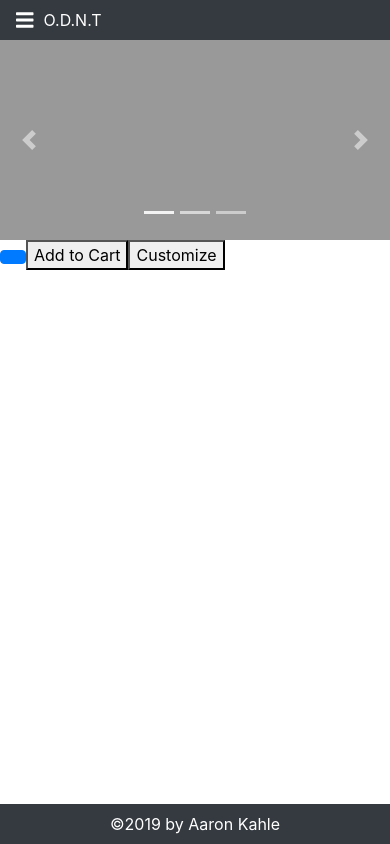
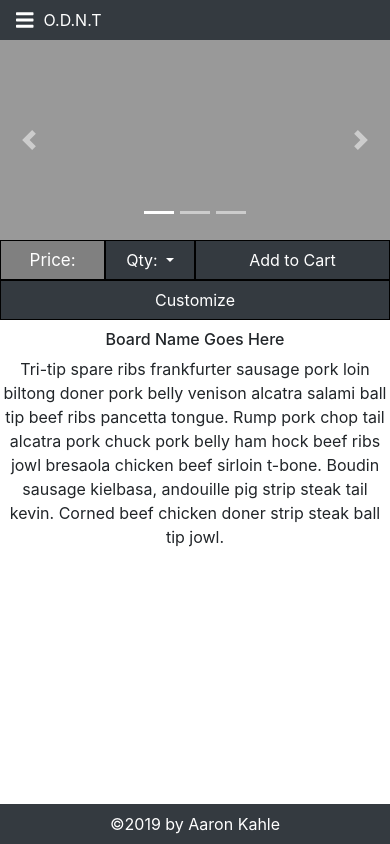
Before and after one commit to mattcbodily/longboard-shop, a React (Create React App) app: page /#/board/1 in a window 390 px wide. Built offline with nearby package versions, Linux system fonts and the light colour scheme.

Commit message:
selected board mobile view finished

```diff
--- a/src/components/Boards/Boards.css
+++ b/src/components/Boards/Boards.css
@@ -56,3 +56,49 @@
     border: 1px solid gray;
     border-radius: 0px 5px 5px 0px;
 }
+
+.selected-board-price {
+    height: 40px;
+    width: 27vw;
+    background-color: gray;
+    color: white;
+    font-size: 17px;
+    text-align: center;
+    border: 1px solid black;
+    box-sizing: border-box;
+    padding-top: 7px;
+}
+
+.selected-board-dropdownbutton {
+    height: 40px;
+    width: 23vw;
+    background-color: #343A40;
+    color: white;
+    border: 1px solid black;
+}
+
+.selected-board-btn {
+    height: 40px;
+    width: 50vw;
+    background-color: #343A40;
+    color: white;
+    border: 1px solid black;
+}
+
+.customize-board-btn {
+    height: 40px;
+    width: 100vw;
+    background-color: #343A40;
+    border: 1px solid black;
+    color: white;
+}
+
+.mobile-customize-board-btn {
+    display: none;
+}
+
+.selected-board-description {
+    box-sizing: border-box;
+    padding-top: 10px;
+    text-align: center;
+}
--- a/src/components/Boards/SelectedBoard.js
+++ b/src/components/Boards/SelectedBoard.js
@@ -2,12 +2,14 @@ import React, {Component} from 'react';
 import Carousel from 'react-bootstrap/Carousel';
 import ButtonGroup from 'react-bootstrap/ButtonGroup';
 import Button from 'react-bootstrap/Button';
+import DropdownButton from 'react-bootstrap/DropdownButton';
+import Dropdown from 'react-bootstrap/Dropdown';
 
 class SelectedBoard extends Component {
     render(){
         return(
             <div className='Boards'>
-                <Carousel interval='5000'>
+                <Carousel interval='60000'>
                     <Carousel.Item>
                         <div className='Carouselimage'/>
                     </Carousel.Item>
@@ -18,11 +20,26 @@ class SelectedBoard extends Component {
                         <div className='Carouselimage'/>
                     </Carousel.Item>
                 </Carousel>
-                <ButtonGroup bsPrefix='custom-btn-group'>
-                    <Button></Button>
+                <ButtonGroup>
+                    <div className='selected-board-price'>
+                        Price:
+                    </div>
+                    <DropdownButton title = 'Qty: ' bsPrefix='selected-board-dropdownbutton'>
+                        <Dropdown.Item>1</Dropdown.Item>
+                        <Dropdown.Divider/>
+                        <Dropdown.Item>2</Dropdown.Item>
+                    </DropdownButton>
                     <Button bsPrefix='selected-board-btn'>Add to Cart</Button>
-                    <Button bsPrefix='selected-board-btn'>Customize</Button>
+                    <Button bsPrefix='mobile-customize-board-btn'>Customize</Button>
                 </ButtonGroup>
+                <Button bsPrefix='customize-board-btn'>Customize</Button>
+                <div className='selected-board-description'>
+                    <h6>Board Name Goes Here</h6>
+                    <p>Tri-tip spare ribs frankfurter sausage pork loin biltong doner pork belly venison alcatra salami ball tip
+                    beef ribs pancetta tongue. Rump pork chop tail alcatra pork chuck pork belly ham hock beef ribs jowl bresaola
+                    chicken beef sirloin t-bone. Boudin sausage kielbasa, andouille pig strip steak tail kevin. Corned beef chicken doner
+                    strip steak ball tip jowl.</p>
+                </div>
             </div>
         )
     }
```
